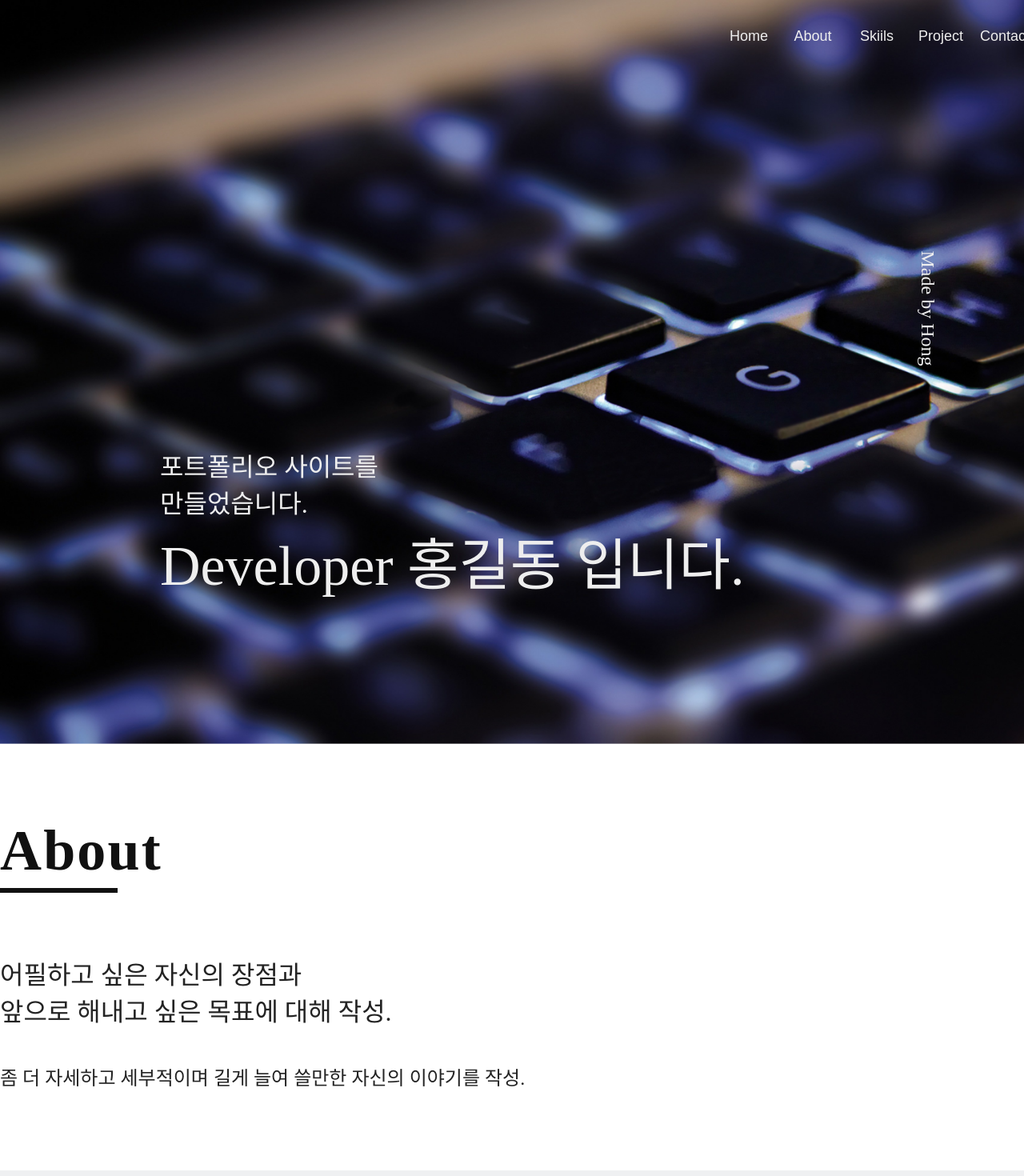
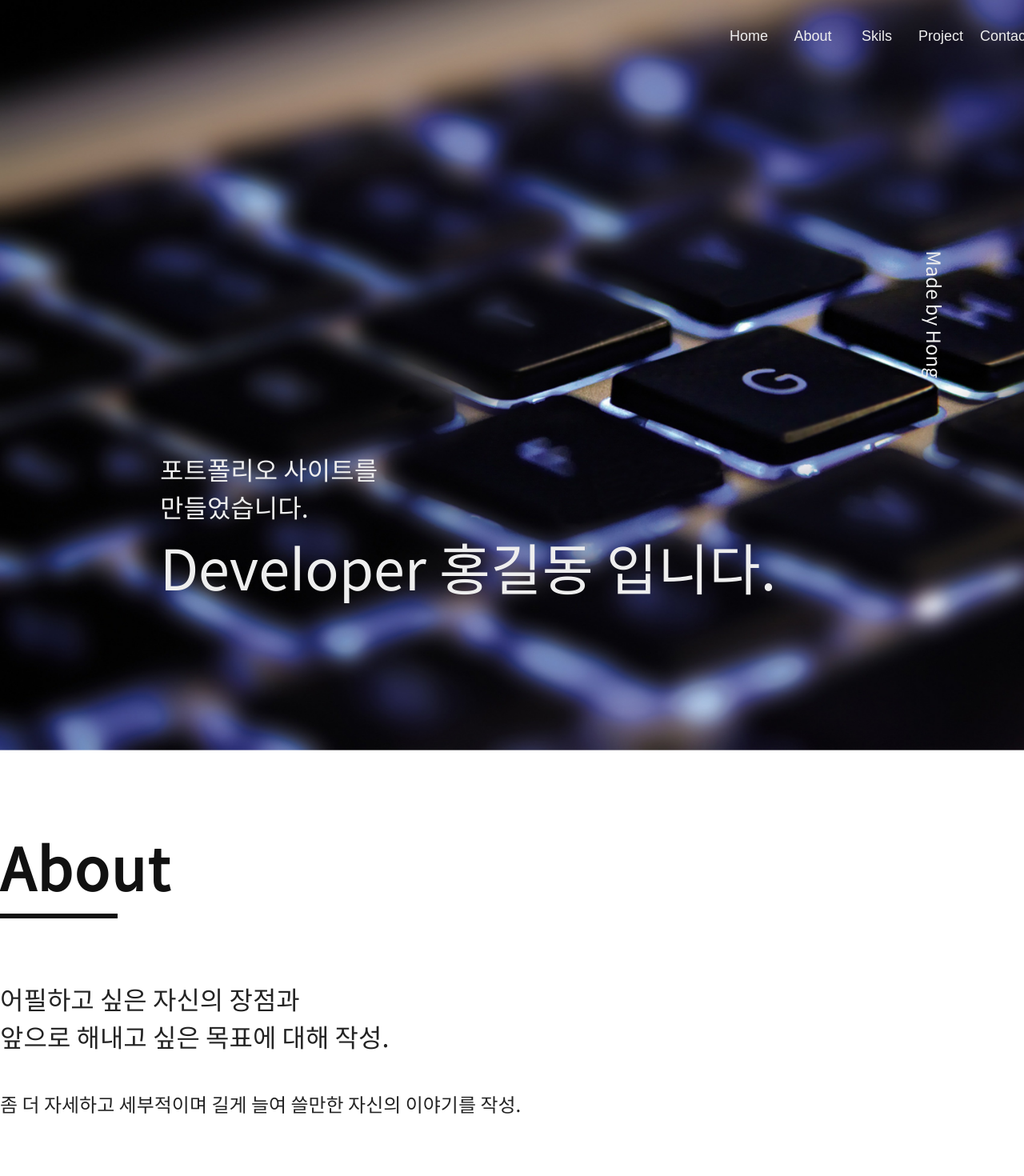
Before and after one commit to pweasd/Vue_e-Learning, a Vue app in the folder code/portfolio/: page / in a window 1280 px wide. Shown: the top 1470 px of the page at 80% size. Built offline with nearby package versions, Linux system fonts and the light colour scheme.

Commit message:
폰트추가, css 전역변수 추가

```diff
--- /dev/null
+++ b/code/portfolio/public/_font.css
@@ -0,0 +1,6 @@
+/* Regular */
+@font-face {
+  font-family: 'Spoqa Han Sans Regular';
+  font-style: normal;
+  src: local('Spoqa Han Sans Regular'), url('./Spoqa Han Sans Regular.woff') format('woff');
+}
--- /dev/null
+++ b/code/portfolio/public/_variables.css
@@ -0,0 +1,4 @@
+:root {
+  --default-color: #111111;
+  --title-color: #EEEEEE;
+}
--- a/code/portfolio/public/index.html
+++ b/code/portfolio/public/index.html
@@ -5,8 +5,9 @@
     <meta http-equiv="X-UA-Compatible" content="IE=edge">
     <meta name="viewport" content="width=device-width,initial-scale=1.0">
     <link rel="icon" href="<%= BASE_URL %>favicon.ico">
-    <!-- <link rel="stylesheet" href="style.css"> -->
     <link rel="stylesheet" href="<%= BASE_URL %>_reset.css">
+    <link rel="stylesheet" href="<%= BASE_URL %>_font.css">
+    <link rel="stylesheet" href="<%= BASE_URL %>_variables.css">
     <title><%= htmlWebpackPlugin.options.title %></title>
   </head>
   <body>
--- a/code/portfolio/src/App.vue
+++ b/code/portfolio/src/App.vue
@@ -36,7 +36,7 @@ export default {
   },
   data() {
     return {
-      menuList: [ 'Home', 'About', 'Skiils', 'Project', 'Contact' ]
+      menuList: [ 'Home', 'About', 'Skils', 'Project', 'Contact' ]
     }
   },
   method: {
@@ -46,10 +46,10 @@ export default {
           window.scroll({ top: 0, left: 0, behavior: 'smooth' })
           break;
         case 'About':
-          window.scroll({ top: 0, left: 0, behavior: 'smooth' })
+          window.scroll({ top: 938, left: 0, behavior: 'smooth' })
           break
-        case 'Skiils':
-          window.scroll({ top: 0, left: 0, behavior: 'smooth' })
+        case 'Skils':
+          window.scroll({ top: 1683, left: 0, behavior: 'smooth' })
           break
         case 'Project':
           window.scroll({ top: 0, left: 0, behavior: 'smooth' })
@@ -67,11 +67,12 @@ export default {
 #app {
   width: 100%;
   height: 100%;
+  font-family: 'Spoqa Han Sans Regular';
 
   .home_container {
     position: relative;
     width: 100%;
-    height: 930px;
+    height: 938px;
     background-image: url("../src/assets/img_bg.png");
     background-repeat: no-repeat;
     background-size: cover;
@@ -86,7 +87,7 @@ export default {
         height: 30px;
         background-color: transparent;
         font-size: 18px;
-        color: #eeeeee;
+        color: var(--title-color);
         &:hover {
           color: #bbbbbb;
         }
@@ -97,7 +98,7 @@ export default {
       position: absolute;
       top: 60%;
       left: 200px;
-      color: #EEEEEE;
+      color: var(--title-color);
 
       .text {
         font-size: 32px;
@@ -113,7 +114,7 @@ export default {
       position: absolute;
       left: 85%;
       top: 40%;
-      color: #EEEEEE;
+      color: var(--title-color);
       font-size: 24px;
       transform: rotate(0.25turn);
     }
--- a/code/portfolio/src/components/Contact.vue
+++ b/code/portfolio/src/components/Contact.vue
@@ -25,7 +25,8 @@ export default {}
 <style lang="scss" scoped>
 .contact {
   width: 100%;
-  color: #111111;
+  color: var(--default-color);
+
   .contact_container {
     width: 1440px;
     margin: auto;
--- a/code/portfolio/src/components/PageAbout.vue
+++ b/code/portfolio/src/components/PageAbout.vue
@@ -22,7 +22,7 @@ export default {}
 <style lang="scss" scoped>
 .About {
   width: 100%;
-  color: #111111;
+  color: var(--default-color);
 
   .page_Container {
     width: 1440px;
--- a/code/portfolio/src/components/Project.vue
+++ b/code/portfolio/src/components/Project.vue
@@ -50,7 +50,8 @@ export default {
 .project {
   width: 100%;
   background: #0d0d0d;
-  color: #eeeeee;
+  color: var(--title-color);
+
   .project_container {
     width: 1440px;
     margin: auto;
--- a/code/portfolio/src/components/Skills.vue
+++ b/code/portfolio/src/components/Skills.vue
@@ -33,7 +33,8 @@ export default {
 .skils {
   width: 100%;
   background: #eff0f2;
-  color: #111111;
+  color: var(--default-color);
+
   .skils_container {
     width: 1440px;
     margin: auto;
```
Also changed, not shown: code/portfolio/public/Spoqa Han Sans Regular.woff (added).
